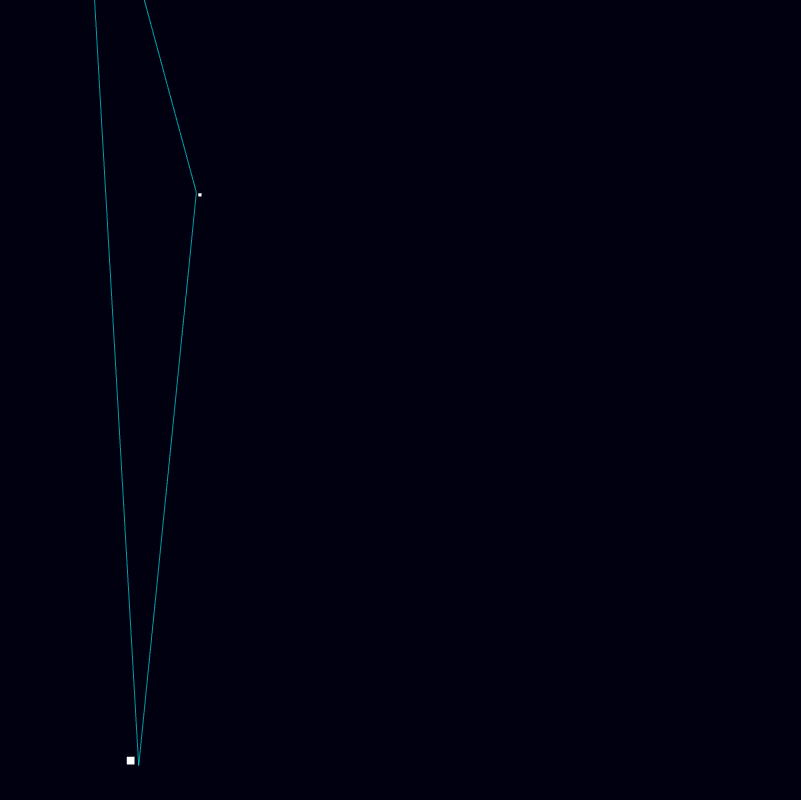
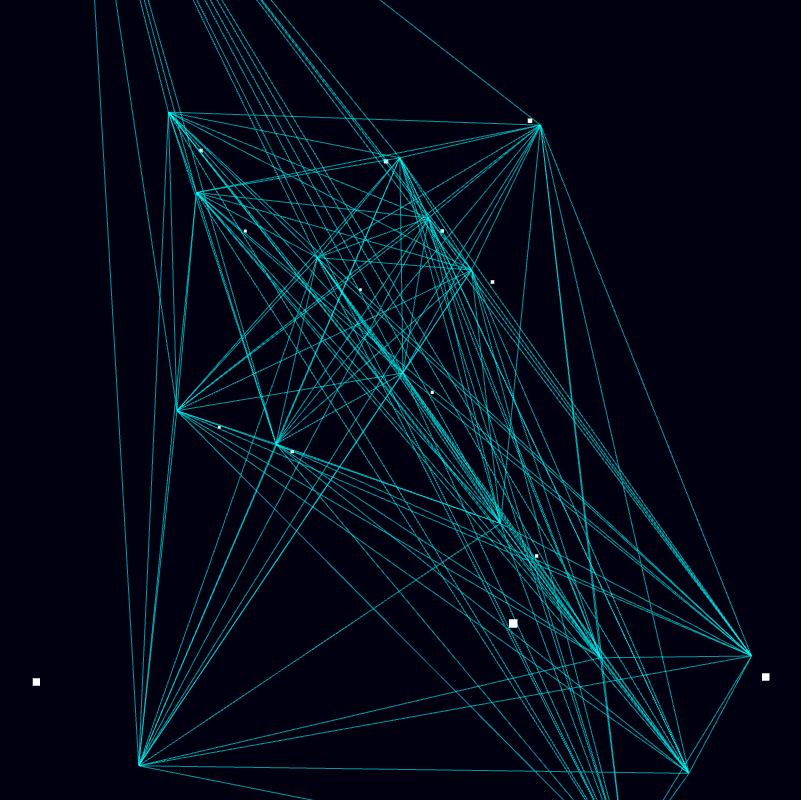
Before and after one commit to ThrishikK/Three, a website built with Vite: page index.html in a window 1280 px wide. Shown: the whole page, without its empty margins (272-1073 px from the left). Built offline with nearby package versions, Linux system fonts and the light colour scheme; animation ran at ten frames a second.

Commit message:
For deployment 50 points

```diff
--- a/Main/lines.js
+++ b/Main/lines.js
@@ -72,7 +72,7 @@ generatePoint();
 let intervalId = setInterval(() => {
   generatePoint();
 
-  if (points.length >= 3) {
+  if (points.length >= 50) {
     clearInterval(intervalId);
     console.log("Reached 30 points, stopping generation.");
   }
```
Also changed, not shown: dist/assets/index-Bly0C8nk.js, dist/index.html.
